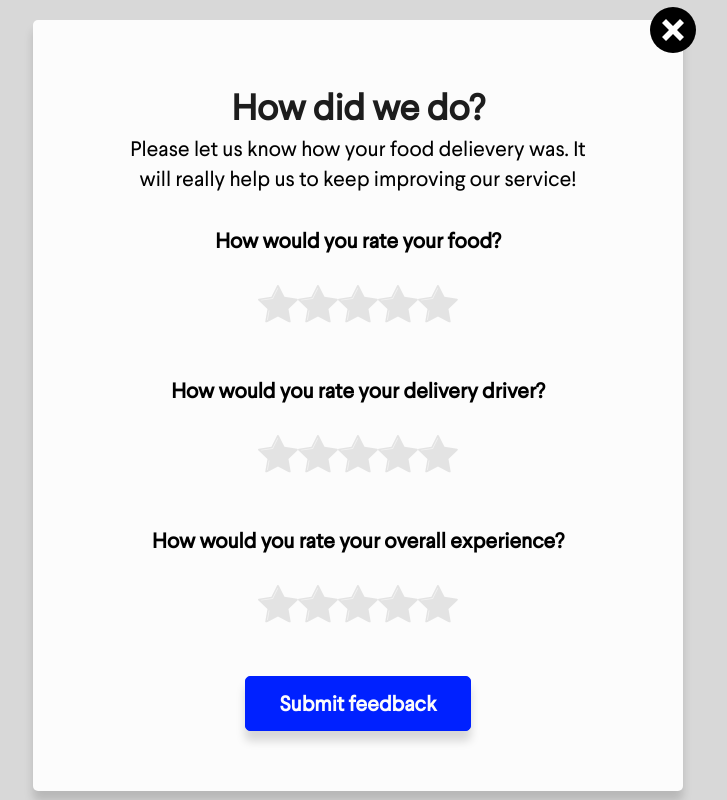
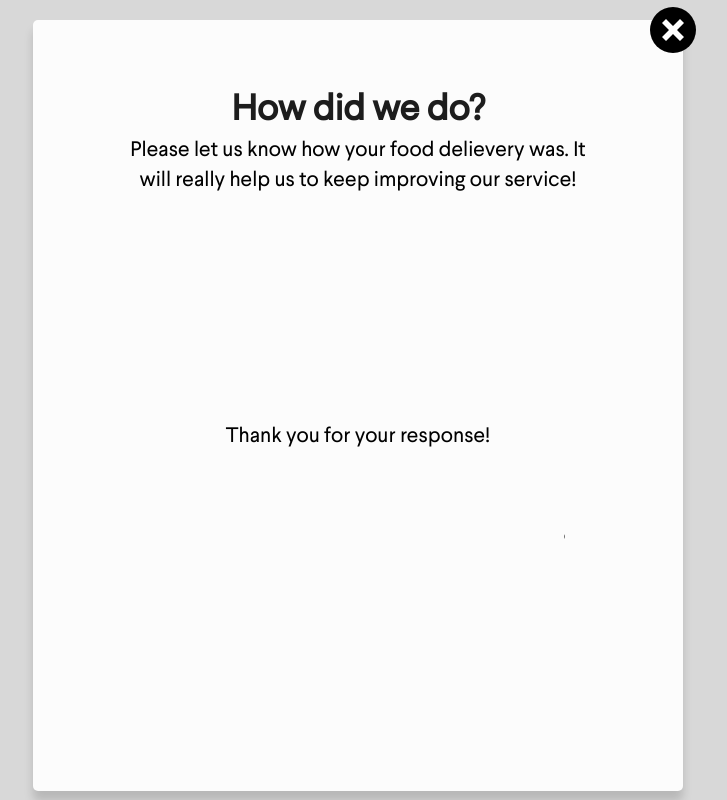
Before and after one commit to riabets/rating, a Vue app: page / in a window 1280 px wide. Both pictures are taken after a click on the button "Submit feedback". Shown: the whole page, without its empty margins (282-1009 px from the left). Built offline with nearby package versions, Linux system fonts and the light colour scheme.

Commit message:
Submit note

```diff
--- a/src/components/Popup.vue
+++ b/src/components/Popup.vue
@@ -1,12 +1,13 @@
 <template>
     <div class="popup_wrapper" v-if="popupVisible">
-        <div class="popup_content">
+        <div class="popup_content" :class="{'rating_submitted': submittedRating === true}">
             <div class="close_button" v-on:click="popupToggle()">
                 <img src="~@/assets/close.png" alt="" >
             </div>
             <h3 class="popup_main_heading">How did we do?</h3>
             <p class="heading_text">Please let us know how your food delievery was. It will really help us to keep improving our service!</p>
 
+            <div class="rating_wrapper">
                 <div class="rating_block">
                     <h4 class="rating_heading">How would you rate your food?</h4>
                     <stars :id="1"></stars>
@@ -19,7 +20,13 @@
                     <h4 class="rating_heading">How would you rate your overall experience?</h4>
                     <stars :id="3"></stars>
                 </div>
+                <div class="rating_response">
+                    <p class="response_note">Thank you for your response!</p>
+                </div>
+            </div>
+
             <button class="submit_button" v-on:click="submitRating()">Submit feedback</button>
+
         </div>
     </div>
 </template>
@@ -30,7 +37,8 @@ export default {
     data(){
         return {
             id: null,
-            popupVisible: true
+            popupVisible: true,
+            submittedRating: false
         }
     },
     components: {
@@ -38,6 +46,7 @@ export default {
     },
     methods: {
         submitRating(){
+            this.submittedRating = !this.submittedRating;
             console.log(JSON.stringify(this.$store.state.ratingData));
         },
         popupToggle(){
@@ -76,6 +85,7 @@ export default {
     text-align: center;
     animation-name: appear;
     animation-duration: 2s;
+    transition:height 200ms ease-in;
     @media screen and (max-width:767px){
         padding: 20px 35px;
     }
@@ -101,6 +111,7 @@ export default {
     flex-wrap: wrap;
     justify-content: center;
     align-items: center;
+    transition:transform 200ms ease-in;
     @media screen and (max-width:767px){
         width:23px;
         height:23px;
@@ -117,8 +128,13 @@ export default {
     }
     &:hover {
         cursor:pointer;
-        transition:all 200ms ease-in;
+        transform:scale(1.1);
+        transition:transform 200ms ease-in;
     }
+}
+.rating_wrapper {
+    position: relative;
+    transition: height 300ms ease-in;
 }
 .rating_block {
     width:100%;
@@ -127,6 +143,30 @@ export default {
 
     @media screen and (max-width:767px){
         margin:0 0 15px 0;
+    }
+}
+.rating_response {
+    height: 100%;
+    display: none;
+    position: absolute;
+    top:0;
+    left:0;
+    right:0;
+    flex-wrap: wrap;
+    align-items: center;
+    justify-content: center;
+    background-color: #FCFCFC;
+    transition: height 300ms ease-in;
+    .response_note {
+        @include regular;
+        font-size:21px;
+        line-height: 30px;
+        margin:0 0 32px 0;
+        @media screen and (max-width:767px){
+            font-size: 14px;
+            line-height: 16px;
+            margin:0 0 10px 0;
+        }
     }
 }
 .popup_main_heading {
@@ -189,4 +229,14 @@ export default {
         color:#0021FF;
     }
 }
+.rating_submitted {
+    .submit_button {
+        opacity: 0;
+        transform: rotateX(90deg);
+        transition: all 200ms ease;
+    }
+    .rating_response {
+        display: flex;
+    }
+}
 </style>
--- a/src/components/Stars.vue
+++ b/src/components/Stars.vue
@@ -1,18 +1,16 @@
 <template>
-    <div class="stars_wrapper">
-        <div class="star-rating">
-            <label class="star-rating__star"
+    <div class="star_rating">
+        <label class="star_rating__star"
             v-for="rating in ratings"
             :class="{'is-selected': ((value >= rating) && value != null)}"
             v-on:click="set(rating)"
             v-on:mouseover="starOver(rating)"
             v-on:mouseout="starOut"
             :key="rating">
-            <input class="star-rating__checkbox"
+        <input class="star_rating__checkbox"
         type="radio"
         :value="rating"
         v-model="value"></label>
-        </div>
     </div>
 </template>
 <script>
@@ -52,7 +50,7 @@ export default {
 }
 </script>
 <style lang="scss">
-.star-rating__star {
+.star_rating__star {
     display: inline-block;
     width:40px;
     height:38px;
@@ -110,7 +108,7 @@ export default {
       }
     }
 }
-.star-rating__checkbox {
+.star_rating__checkbox {
     position: absolute;
     overflow: hidden;
     clip: rect(0 0 0 0);
```
Lines whose indentation alone changed are shown as unchanged.
